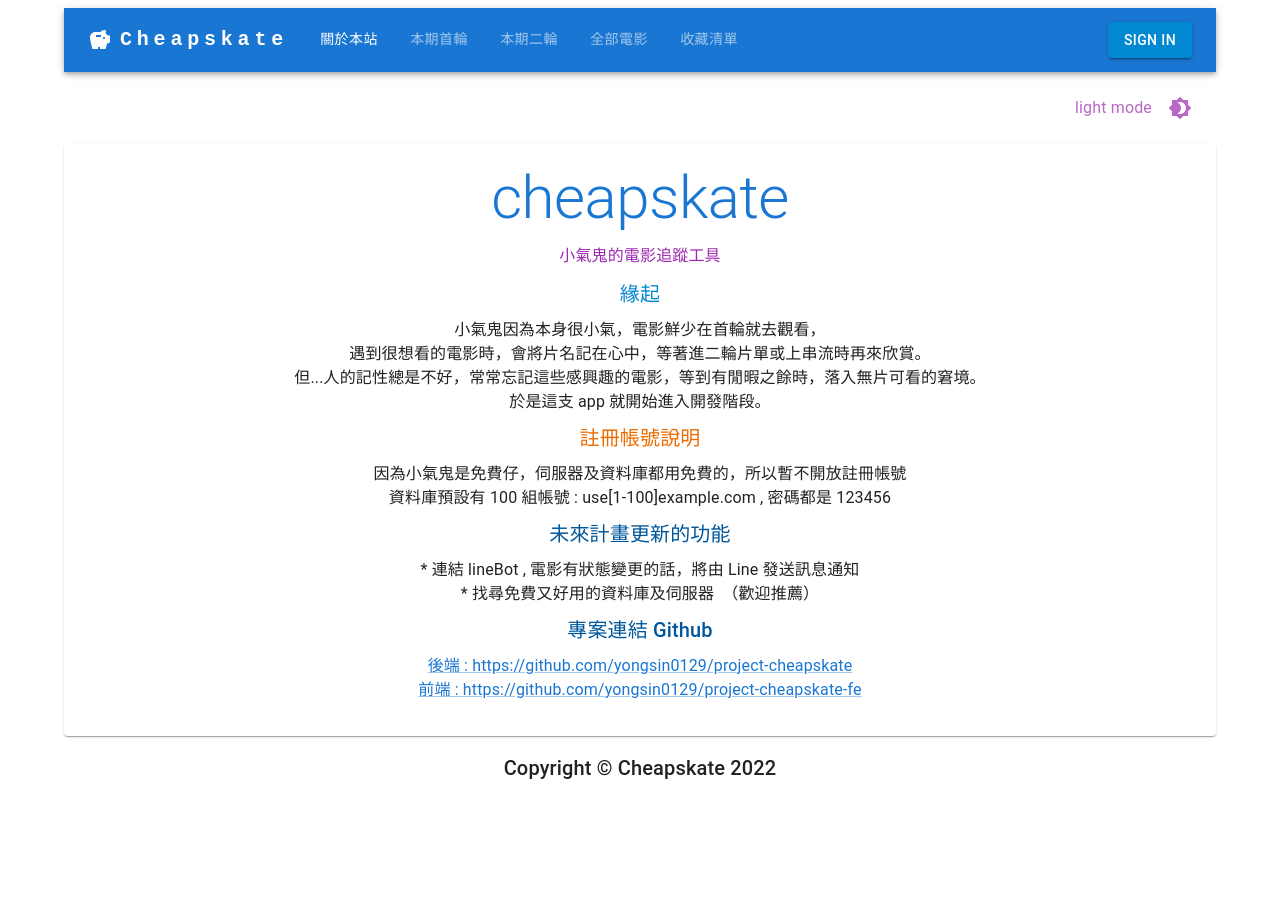
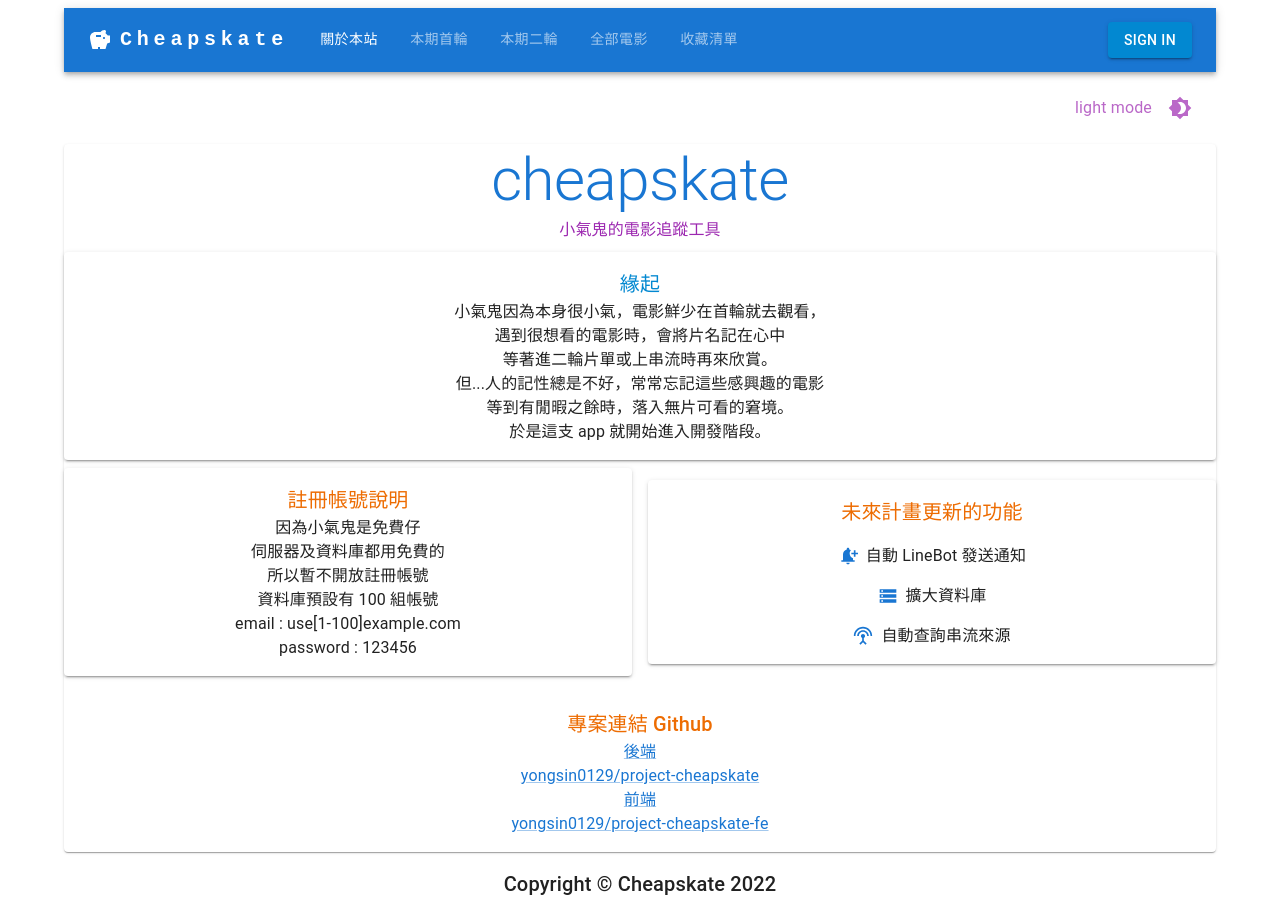
Before and after one commit to yongsin0129/project-cheapskate-fe, a React (Vite) app: page / in a window 1280 px wide. Before the commit the page ends 800 px from the top, so only its background shows below. Built offline with nearby package versions, Linux system fonts and the light colour scheme.

Commit message:
feat : homepage RWD 優化
* 使用 mui grid 及 page 優化 RWD

```diff
--- a/package.json
+++ b/package.json
@@ -18,7 +18,7 @@
     "@hookform/resolvers": "^2.9.10",
     "@mui/icons-material": "^5.11.0",
     "@mui/lab": "^5.0.0-alpha.113",
-    "@mui/material": "^5.11.1",
+    "@mui/material": "^5.11.2",
     "joi": "^17.7.0",
     "react": "^18.2.0",
     "react-dom": "^18.2.0",
--- a/src/components/AppBar.tsx
+++ b/src/components/AppBar.tsx
@@ -126,7 +126,8 @@ export function ResponsiveAppBar () {
               fontWeight: 700,
               letterSpacing: '.3rem',
               color: 'inherit',
-              textDecoration: 'none'
+              textDecoration: 'none',
+              fontSize: '0.8rem'
             }}
           >
             Cheapskate
@@ -135,7 +136,7 @@ export function ResponsiveAppBar () {
           {/* ---------------------------------- 正常螢幕使用的 Box ---------------------------------- */}
 
           <Box sx={{ flexGrow: 1, display: { xs: 'none', md: 'flex' } }}>
-            <AppBar_tab/>
+            <AppBar_tab />
           </Box>
           {/* ---------------------------------- 右邊 settings 的 Box ---------------------------------- */}
 
--- a/src/main.tsx
+++ b/src/main.tsx
@@ -2,9 +2,13 @@ import React from 'react'
 import ReactDOM from 'react-dom/client'
 import { App } from './App'
 import './style/dist/main.css'
-import { ThemeProvider, createTheme } from '@mui/material/styles'
+import {
+  ThemeProvider,
+  createTheme,
+  responsiveFontSizes
+} from '@mui/material/styles'
 import CssBaseline from '@mui/material/CssBaseline'
-import Container from '@mui/material/Container';
+import Container from '@mui/material/Container'
 import { ApolloClient, InMemoryCache, ApolloProvider } from '@apollo/client'
 import * as helper from './helper'
 
@@ -45,15 +49,14 @@ const ContextManager = () => {
     []
   )
 
-  const theme = React.useMemo(
-    () =>
-      createTheme({
-        palette: {
-          mode
-        }
-      }),
-    [mode]
-  )
+  const theme = React.useMemo(() => {
+    let theme = createTheme({
+      palette: {
+        mode
+      }
+    })
+    return responsiveFontSizes(theme);
+  }, [mode])
 
   // ---------------------- useEffect ----------------------
   // context_MeToken 有變化後觸發， new 一個新的 apollo client 並且更新 Me
--- a/src/pages/HomePage.tsx
+++ b/src/pages/HomePage.tsx
@@ -3,13 +3,17 @@ import { Paper, Typography } from '@mui/material'
 import { useTheme } from '@mui/material/styles'
 import Stack from '@mui/material/Stack'
 import Link from '@mui/material/Link'
+import Grid from '@mui/material/Grid'
+import '../style/dist/homepage.css'
+import NotificationAddIcon from '@mui/icons-material/NotificationAdd'
+import StorageIcon from '@mui/icons-material/Storage'
+import SettingsInputAntennaIcon from '@mui/icons-material/SettingsInputAntenna'
 
 const HomePage = () => {
   const Theme = useTheme()
 
   return (
     <Paper className='pageContent homepage' sx={{ paddingBottom: 2 }}>
-      <Stack spacing={1}>
       {/* ----------------------------------  ------- title ---------------  */}
       <Typography color={Theme.palette.primary.main} variant='h2'>
         cheapskate
@@ -19,52 +23,120 @@ const HomePage = () => {
         小氣鬼的電影追蹤工具
       </Typography>
       {/* ----------------------------------  ------- 緣起說明 ---------------  */}
+      {/* --- For web */}
+      <Paper id='reasonDescription' className='web' elevation={2}>
         <Typography variant='h6' color={Theme.palette.info.main}>
           緣起
         </Typography>
-        <Typography>
+        <Typography variant='body1'>
           小氣鬼因為本身很小氣，電影鮮少在首輪就去觀看，
           <br />
-          遇到很想看的電影時，會將片名記在心中，等著進二輪片單或上串流時再來欣賞。
+          遇到很想看的電影時，會將片名記在心中
           <br />
-          但...人的記性總是不好，常常忘記這些感興趣的電影，等到有閒暇之餘時，落入無片可看的窘境。
+          等著進二輪片單或上串流時再來欣賞。
+          <br />
+          但...人的記性總是不好，常常忘記這些感興趣的電影
+          <br />
+          等到有閒暇之餘時，落入無片可看的窘境。
           <br />
           於是這支 app 就開始進入開發階段。
         </Typography>
+      </Paper>
+      {/* --- For phone */}
+      <Paper id='reasonDescription' className='phone' elevation={2}>
+        <Typography variant='h6' color={Theme.palette.info.main}>
+          緣起
+        </Typography>
+        <Typography variant='body1'>
+          小氣鬼因為本身很小氣
+          <br />
+          電影鮮少在首輪就去觀看
+          <br />
+          遇到很想看的電影時，會將片名記在心中
+          <br />
+          等著進二輪片單或上串流時再來欣賞。
+          <br />
+          但...人的記性總是不好
+          <br />
+          常常忘記，等到有閒暇之餘時
+          <br />
+          落入無片可看的窘境。
+          <br />
+          於是這支 app 就開始進入開發階段。
+        </Typography>
+      </Paper>
+
+      <Grid container spacing={2}>
+        <Grid item xs={12} md={6}>
+          <Paper id='accountDescription' className='' elevation={2}>
             {/* ----------------------------------  ------- 帳號說明 ---------------  */}
             <Typography variant='h6' color={Theme.palette.warning.main}>
               註冊帳號說明
             </Typography>
             <Typography>
-          因為小氣鬼是免費仔，伺服器及資料庫都用免費的，所以暫不開放註冊帳號
-          <br />
-          資料庫預設有 100 組帳號 : use[1-100]example.com , 密碼都是 123456
+              因為小氣鬼是免費仔 <br />
+              伺服器及資料庫都用免費的 <br />
+              所以暫不開放註冊帳號 <br />
+              資料庫預設有 100 組帳號 <br />
+              email : use[1-100]example.com <br />
+              password : 123456
             </Typography>
-
+          </Paper>
+        </Grid>
+        <Grid item xs={12} md={6}>
+          <Paper id='futurePlanDescription' className='' elevation={2}>
             {/* ----------------------------------  ------- 未來計畫 ---------------  */}
-        <Typography variant='h6' color={Theme.palette.info.dark}>
+            <Stack spacing={2}>
+              <Typography variant='h6' color={Theme.palette.warning.main}>
                 未來計畫更新的功能
               </Typography>
               <Typography>
-          * 連結 lineBot , 電影有狀態變更的話，將由 Line 發送訊息通知
-          <br />
-          * 找尋免費又好用的資料庫及伺服器　（歡迎推薦）
+                <NotificationAddIcon
+                  color='primary'
+                  fontSize='small'
+                  sx={{ marginRight: '0.5rem' }}
+                />
+                自動 LineBot 發送通知 <br />
               </Typography>
+              <Typography>
+                <StorageIcon
+                  fontSize='small'
+                  color='primary'
+                  sx={{ marginRight: '0.5rem' }}
+                />{' '}
+                擴大資料庫
+              </Typography>
+              <Typography>
+                <SettingsInputAntennaIcon
+                  fontSize='small'
+                  color='primary'
+                  sx={{ marginRight: '0.5rem' }}
+                />{' '}
+                自動查詢串流來源
+              </Typography>
+            </Stack>
+          </Paper>
+        </Grid>
+      </Grid>
 
       {/* ----------------------------------  ------- Github ---------------  */}
-        <Typography variant='h6' color={Theme.palette.info.dark}>
+      <Typography
+        id='githubLink'
+        variant='h6'
+        color={Theme.palette.warning.main}
+        sx={{ marginTop: '2rem' }}
+      >
         專案連結 Github
       </Typography>
       <Typography>
         <Link href='https://github.com/yongsin0129/project-cheapskate'>
-            後端 : https://github.com/yongsin0129/project-cheapskate
+          後端 <br /> yongsin0129/project-cheapskate
         </Link>
         <br />
         <Link href='https://github.com/yongsin0129/project-cheapskate-fe'>
-            前端 : https://github.com/yongsin0129/project-cheapskate-fe
+          前端 <br /> yongsin0129/project-cheapskate-fe
         </Link>
       </Typography>
-      </Stack>
     </Paper>
   )
 }
--- /dev/null
+++ b/src/style/homepage.scss
@@ -0,0 +1,56 @@
+.homepage {
+
+  .MuiGrid-root {
+    .MuiGrid-item {
+      display: flex;
+      justify-content: center;
+      align-items: center;
+    }
+  }
+
+  #reasonDescription,
+  #accountDescription,
+  #futurePlanDescription {
+    width: 100%;
+    padding: 1rem;
+
+    p {
+      display: flex;
+      justify-content: center;
+      align-items: center;
+    }
+  }
+
+  @media screen and (max-width: 428px) {
+    font-size: 0.75rem;
+
+    #reasonDescription {
+      width: 100%;
+      padding: 1rem;
+
+      &.web {
+        display: none;
+      }
+
+      // border: 2px solid red;
+      margin: 0.5rem;
+
+    }
+  }
+
+
+
+  // Web 專用設定
+  @media screen and (min-width: 429px) {
+    #reasonDescription {
+      width: 100%;
+
+      &.phone {
+        display: none;
+      }
+
+      margin: 0.5rem;
+
+    }
+  }
+}
```
Also changed, not shown: src/style/tableFC.scss (+14 -1 lines), src/style/dist/homepage.css (added), src/style/dist/tableFC.css, 1 other file (tests, documents, lock files or other folders). Lines whose indentation alone changed are shown as unchanged.
